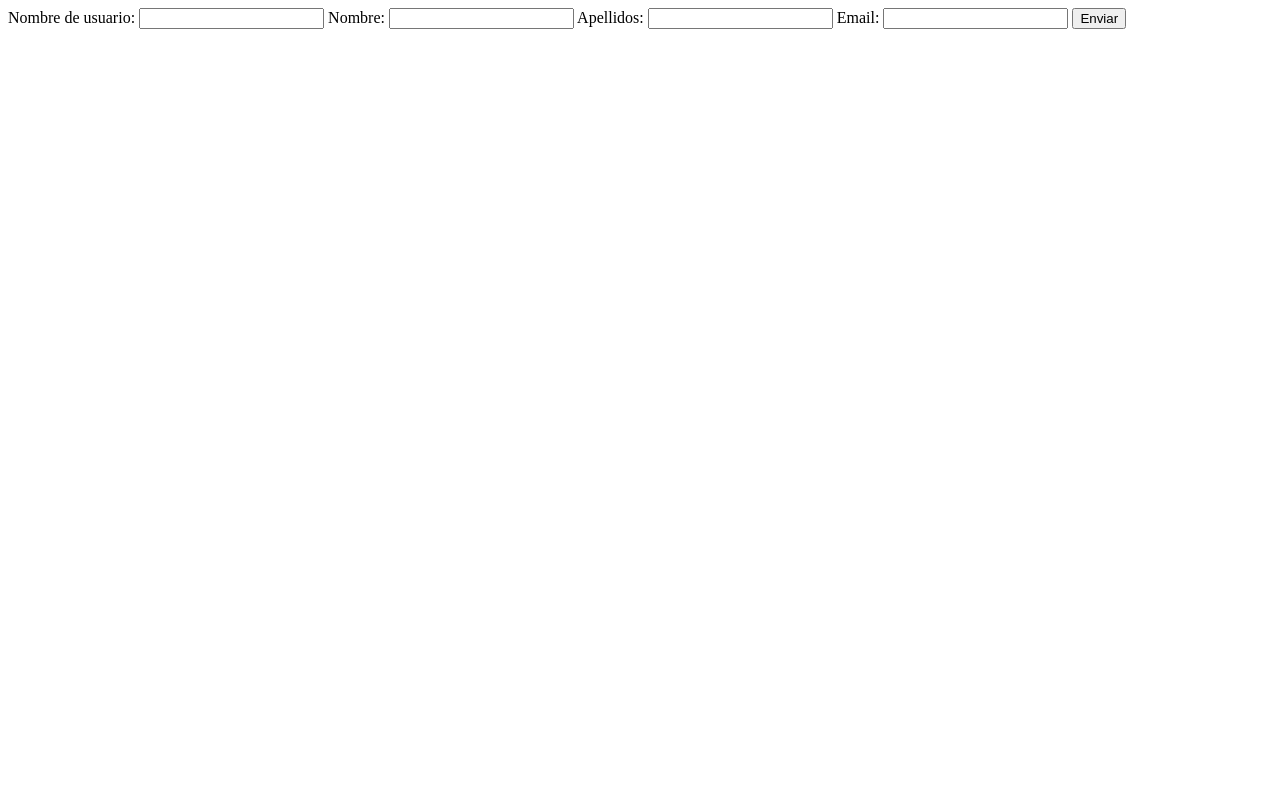
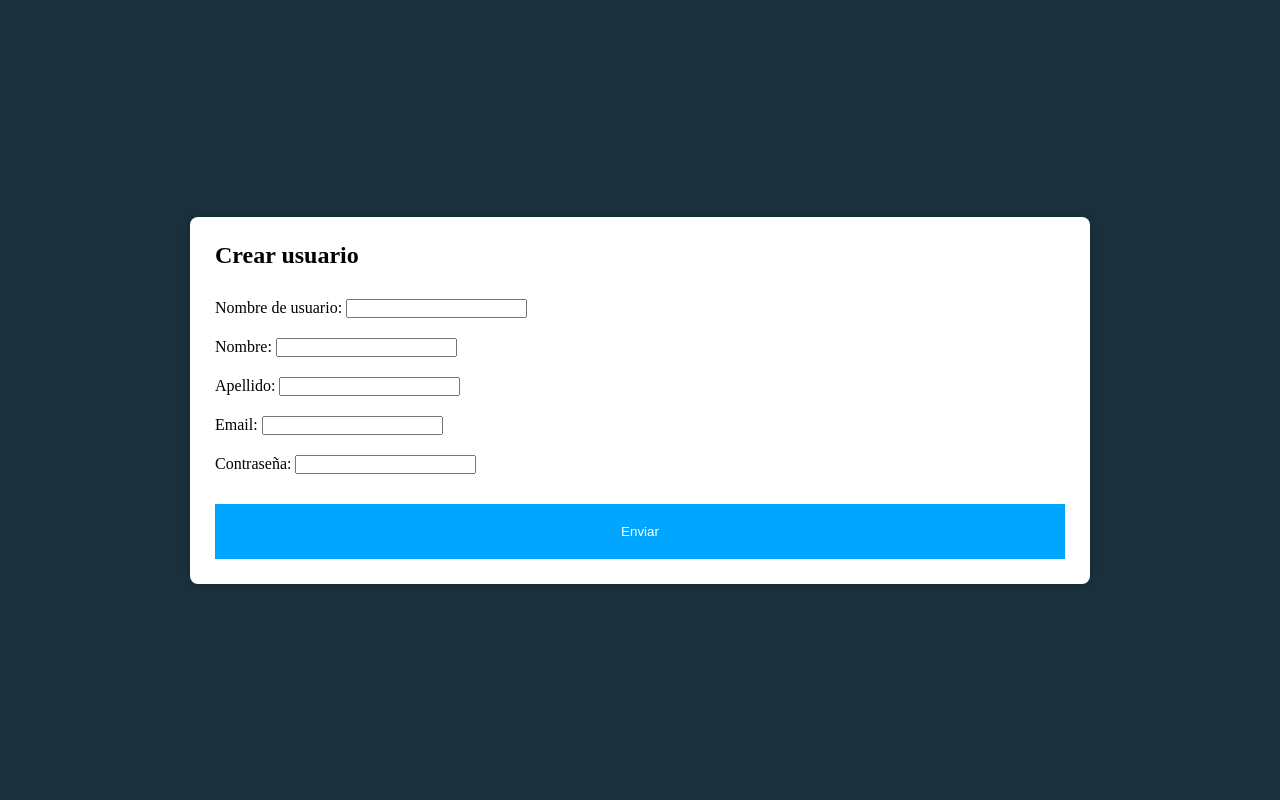
Before and after one commit to este001k/PyLearning, a Django app: template pylearning/aplicacion/templates/formulario.html in a window 1280 px wide. Run offline with Django 5.2, Linux system fonts and the light colour scheme; the template is opened without the code that fills it, so the values that code supplies are empty.

Commit message:
Se agrega versión temprana del formulario de crear un usuario a la aplicación

```diff
--- a/pylearning/aplicacion/models.py
+++ b/pylearning/aplicacion/models.py
@@ -4,5 +4,6 @@ class Usuario(models.Model):
 
     nombre_usuario = models.CharField(max_length=30, unique=True)
     nombre = models.CharField(max_length=50)
-    apellidos = models.CharField(max_length=50)
+    apellido = models.CharField(max_length=50)
     email = models.EmailField(unique=True)
+    contrasena = models.CharField(max_length=128)
--- /dev/null
+++ b/pylearning/aplicacion/static/css/formulario.css
@@ -0,0 +1,66 @@
+
+
+
+* {
+  margin: 0;
+  padding: 0;
+  box-sizing: border-box;
+}
+body {
+  min-height: 100vh;
+  display: flex;
+  align-items: center;
+  justify-content: center;
+  padding: 30px;
+  background: rgb(26, 49, 61);
+}
+.contenedor {
+  position: relative;
+  max-width: 900px;
+  width: 100%;
+  background: #fff;
+  padding: 25px;
+  border-radius: 8px;
+  box-shadow: 0 0 10px rgba(0, 0, 0, 0.235);
+}
+.contenedor header {
+  font-size: 1.5rem;
+  color: rgb(0, 0, 0);
+  font-weight: 700;
+  text-align: left;
+}
+.contenedor .formulario {
+  margin-top: 30px;
+}
+.formulario .entrance {
+  width: 100%;
+  margin-top: 20px;
+}
+.entrance label {
+  color: rgb(0, 0, 0);
+}
+
+.entrance input:focus {
+  box-shadow: 0 2px rgb(7, 7, 7);
+}
+
+
+.formulario .columna {
+  display: flex;
+  column-gap: 15px;
+}
+
+
+.formulario button {
+  height: 55px;
+  width: 100%;
+  color: #fff;
+  font-weight: 400;
+  margin-top: 30px;
+  border: none;
+  cursor: pointer;
+  background: rgb(0, 166, 255);
+}
+.formulario button:hover {
+  background: rgb(255, 0, 0);
+}
--- a/pylearning/aplicacion/templates/formulario.html
+++ b/pylearning/aplicacion/templates/formulario.html
@@ -1,19 +1,41 @@
+{% load static %}
+<head>
+  <meta name="viewport" content="width=device-width, initial-scale=1">
+ <title>Iniciar Sesion</title>
+ <link rel="stylesheet" type="text/css" href="{% static 'css/formulario.css' %}">
+</head>
 
-
-<form method="POST">
-
+<body>
+  <section class="contenedor">
+      <header>Crear usuario</header>
+      <form method="POST" class="formulario">
+          {% csrf_token %}
+          <div class="entrance">
               <label for="nombre_usuario">Nombre de usuario:</label>
               <input type="text" name="nombre_usuario" required>
+          </div>
 
+          <div class="entrance">
               <label for="nombre">Nombre:</label>
               <input type="text" name="nombre" required>
+          </div>
 
-    <label for="apellidos">Apellidos:</label>
-    <input type="text" name="apellidos" required>
+          <div class="entrance">
+              <label for="apellido">Apellido:</label>
+              <input type="text" name="apellido" required>
+          </div>
 
+          <div class="entrance">
               <label for="email">Email:</label>
               <input type="email" name="email" required>
+          </div>
 
+          <div class="entrance">
+            <label for="contrasena">Contraseña:</label>
+            <input type="password" name="contrasena" required>
+          </div>
 
-    <input type="submit" value="Enviar">
+          <button type="submit">Enviar</button>
       </form>
+  </section>
+</body>
--- a/pylearning/aplicacion/urls.py
+++ b/pylearning/aplicacion/urls.py
@@ -3,4 +3,5 @@ from . import views
 
 urlpatterns = [
         path('inicio/', views.inicio, name="inicio"),
+        path('formulario/', views.formulario,name="formulario")
     ]
```
Also changed, not shown: pylearning/aplicacion/forms.py (added, +13 -0 lines), pylearning/aplicacion/views.py (+11 -0 lines), pylearning/aplicacion/migrations/0001_initial.py (added), pylearning/db.sqlite3, 1 other file. Lines whose indentation alone changed are shown as unchanged.
